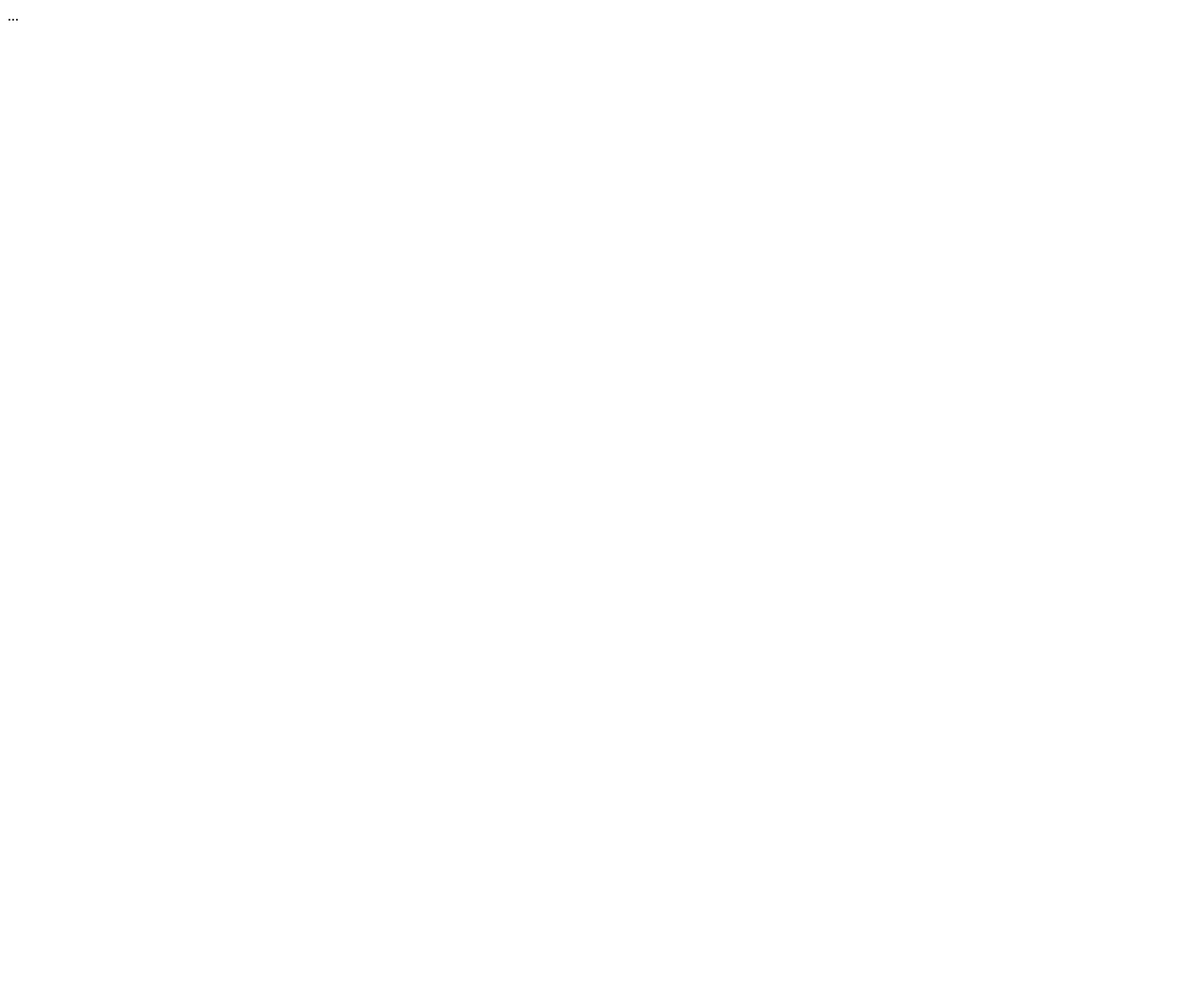
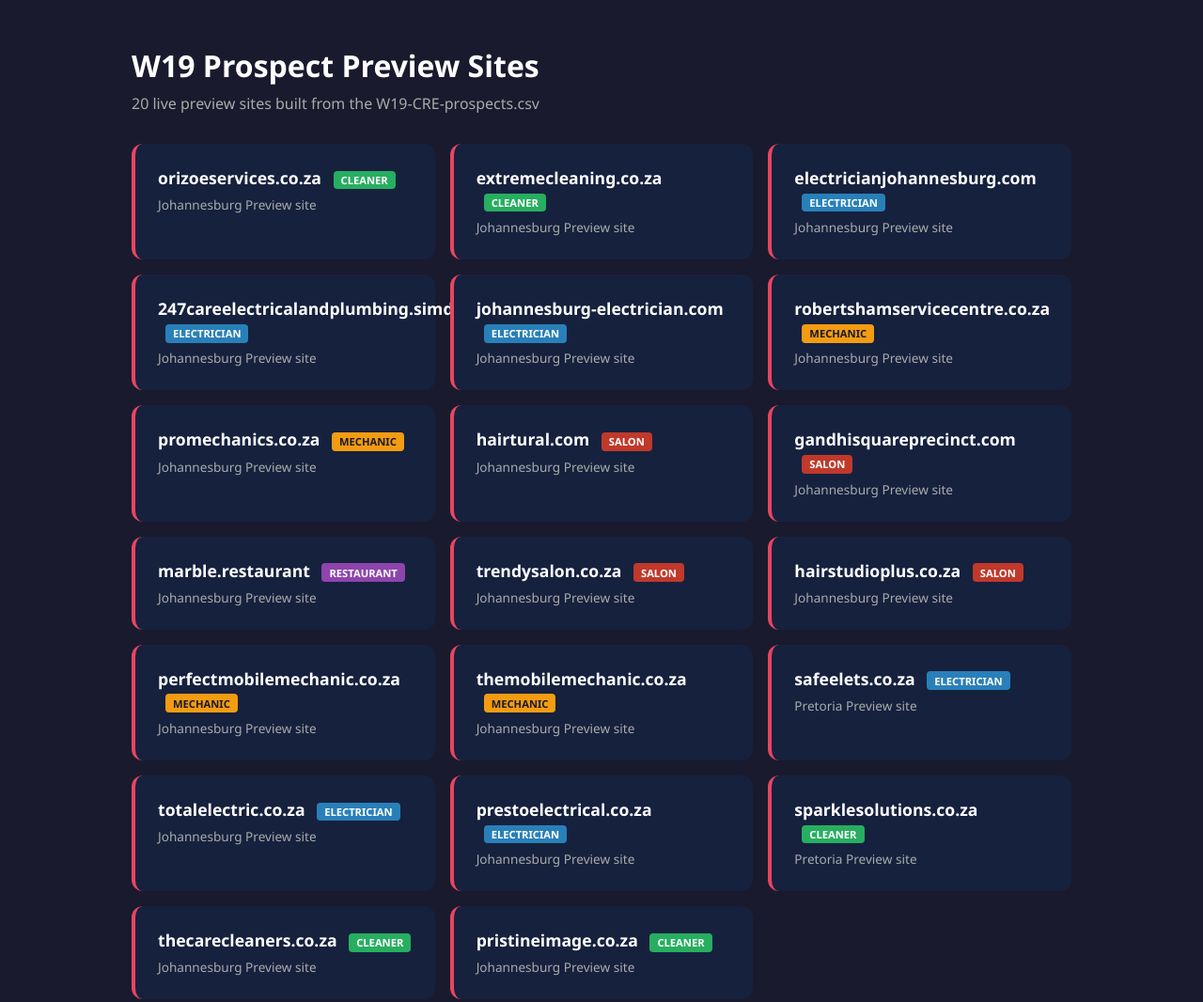
Before and after one commit to paperclipcomp/w19-preview-sites, a plain HTML site: page index.html in a window 1280 px wide. Shown: the top 1066 px of the page at 94% size. Before the commit the page ends 800 px from the top, so only its background shows below. Drawn offline with Linux system fonts and the light colour scheme.

Commit message:
Fix root index with all site links

```diff
--- a/index.html
+++ b/index.html
@@ -1 +1,67 @@
-...
+<!DOCTYPE html>
+<html lang="en">
+<head>
+<meta charset="UTF-8">
+<meta name="viewport" content="width=device-width, initial-scale=1.0">
+<title>W19 Prospect Preview Sites — Creativ Agentz</title>
+<style>
+* { margin:0; padding:0; box-sizing:border-box; font-family: 'Segoe UI', system-ui, -apple-system, sans-serif; }
+body { background: #1a1a2e; color: #fff; padding: 3rem 2rem; }
+.container { max-width: 1000px; margin: 0 auto; }
+h1 { font-size: 2rem; margin-bottom: 0.5rem; }
+p.sub { color: #aaa; margin-bottom: 2rem; }
+.sites { display: grid; grid-template-columns: repeat(auto-fill, minmax(280px, 1fr)); gap: 1rem; }
+a.site { display: block; background: #16213e; padding: 1.5rem; border-radius: 12px; text-decoration: none; color: #fff; transition: transform 0.2s, background 0.2s; border-left: 4px solid #e94560; }
+a.site:hover { transform: translateY(-3px); background: #1f2937; }
+a.site .name { font-weight: 700; font-size: 1.1rem; margin-bottom: 0.3rem; display: block; }
+a.site .meta { font-size: 0.85rem; color: #aaa; }
+.badge { display: inline-block; padding: 0.15rem 0.5rem; border-radius: 4px; font-size: 0.7rem; font-weight: 600; text-transform: uppercase; margin-left: 0.5rem; }
+.badge.salon { background: #c0392b; }
+.badge.cleaner { background: #27ae60; }
+.badge.electrician { background: #2980b9; }
+.badge.mechanic { background: #f39c12; color: #1a1a2e; }
+.badge.restaurant { background: #8e44ad; }
+footer { text-align: center; margin-top: 3rem; color: #666; font-size: 0.85rem; }
+</style>
+</head>
+<body>
+<div class="container">
+  <h1> W19 Prospect Preview Sites</h1>
+  <p class="sub">20 live preview sites built from the W19-CRE-prospects.csv</p>
+  <div class="sites" id="sites"></div>
+</div>
+<footer>
+  <p>Built by Creativ Agentz  2026</p>
+</footer>
+<script>
+const sites = [
+  {name:'orizoeservices.co.za',slug:'orizoeservices-co-za',type:'cleaner',city:'Johannesburg'},
+  {name:'extremecleaning.co.za',slug:'extremecleaning-co-za',type:'cleaner',city:'Johannesburg'},
+  {name:'electricianjohannesburg.com',slug:'electricianjohannesburg-com',type:'electrician',city:'Johannesburg'},
+  {name:'247careelectricalandplumbing.simdif.com',slug:'247careelectricalandplumbing-simdif-com',type:'electrician',city:'Johannesburg'},
+  {name:'johannesburg-electrician.com',slug:'johannesburg-electrician-com',type:'electrician',city:'Johannesburg'},
+  {name:'robertshamservicecentre.co.za',slug:'robertshamservicecentre-co-za',type:'mechanic',city:'Johannesburg'},
+  {name:'promechanics.co.za',slug:'promechanics-co-za',type:'mechanic',city:'Johannesburg'},
+  {name:'hairtural.com',slug:'hairtural-com',type:'salon',city:'Johannesburg'},
+  {name:'gandhisquareprecinct.com',slug:'gandhisquareprecinct-com',type:'salon',city:'Johannesburg'},
+  {name:'marble.restaurant',slug:'marble-restaurant',type:'restaurant',city:'Johannesburg'},
+  {name:'trendysalon.co.za',slug:'trendysalon-co-za',type:'salon',city:'Johannesburg'},
+  {name:'hairstudioplus.co.za',slug:'hairstudioplus-co-za',type:'salon',city:'Johannesburg'},
+  {name:'perfectmobilemechanic.co.za',slug:'perfectmobilemechanic-co-za',type:'mechanic',city:'Johannesburg'},
+  {name:'themobilemechanic.co.za',slug:'themobilemechanic-co-za',type:'mechanic',city:'Johannesburg'},
+  {name:'safeelets.co.za',slug:'safeelets-co-za',type:'electrician',city:'Pretoria'},
+  {name:'totalelectric.co.za',slug:'totalelectric-co-za',type:'electrician',city:'Johannesburg'},
+  {name:'prestoelectrical.co.za',slug:'prestoelectrical-co-za',type:'electrician',city:'Johannesburg'},
+  {name:'sparklesolutions.co.za',slug:'sparklesolutions-co-za',type:'cleaner',city:'Pretoria'},
+  {name:'thecarecleaners.co.za',slug:'thecarecleaners-co-za',type:'cleaner',city:'Johannesburg'},
+  {name:'pristineimage.co.za',slug:'pristineimage-co-za',type:'cleaner',city:'Johannesburg'},
+];
+document.getElementById('sites').innerHTML = sites.map(s =>
+  '<a class="site" href="' + s.slug + '/index.html">' +
+  '<span class="name">' + s.name + ' <span class="badge ' + s.type + '">' + s.type + '</span></span>' +
+  '<span class="meta">' + s.city + '  Preview site</span>' +
+  '</a>'
+).join('');
+</script>
+</body>
+</html>
```
